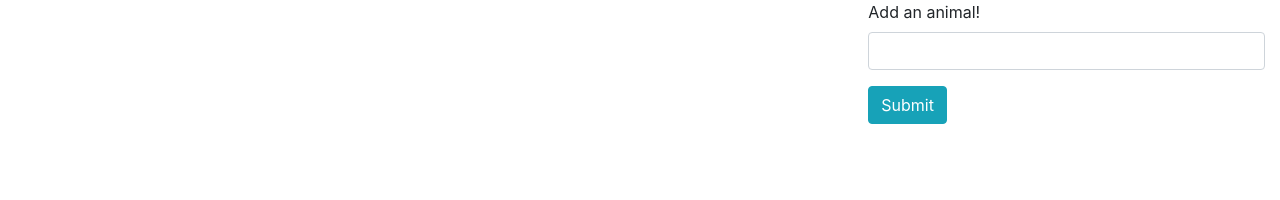
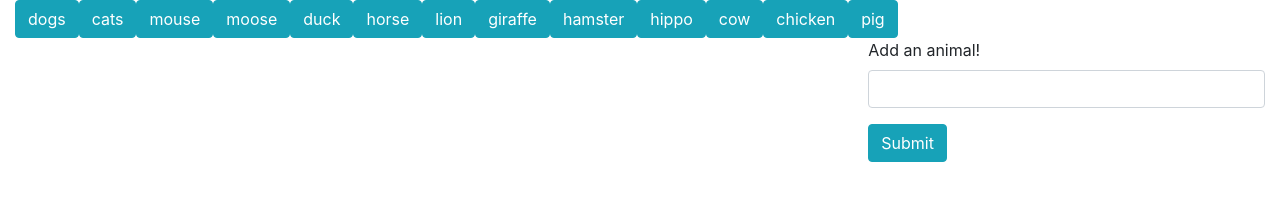
Before and after one commit to jenmaz12/GifTastic, a plain HTML site: page index.html in a window 1280 px wide. Drawn offline with nearby package versions, Linux system fonts and the light colour scheme.

Commit message:
render buttons

```diff
--- a/assets/javascript/app.js
+++ b/assets/javascript/app.js
@@ -0,0 +1,24 @@
+$(document).ready(function() {
+    var topics = ["dogs","cats","mouse","moose","duck","horse","lion","giraffe","hamster","hippo","cow","chicken","pig"];
+
+    function renderButtons() {
+        // empty buttons div to prevent duplicates
+        $("#buttons").empty();
+
+        for(i=0; i<topics.length; i++) {
+            // create new button
+            var a= $("<button>");
+            // add bootstrap button class
+            a.addClass("btn");
+            a.addClass("btn-info");
+            // add attribute of data-name equal to the item in the array
+            a.attr("data-name",topics[i]);
+            // set button text equal to the item in the array
+            a.text(topics[i]);
+            // append new button to buttons div
+            $("#buttons").append(a);
+        }
+    }
+
+    renderButtons();
+});
--- a/index.html
+++ b/index.html
@@ -13,7 +13,8 @@
 </head>
 <body>
     <div class="container-fluid">
-        <div class="row" id="buttons">
+        <div class="row">
+            <div class="col-sm-12" id="buttons"></div>
         </div>
         <div class="row">
             <div class="col-sm-8">
```
